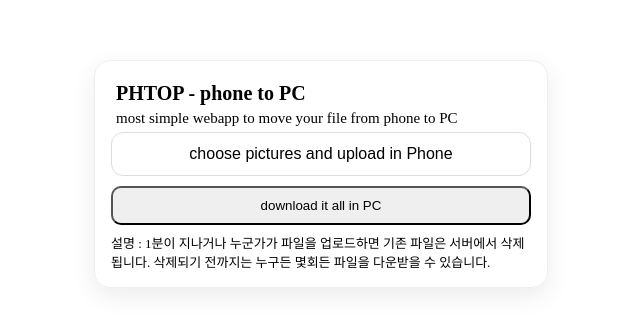
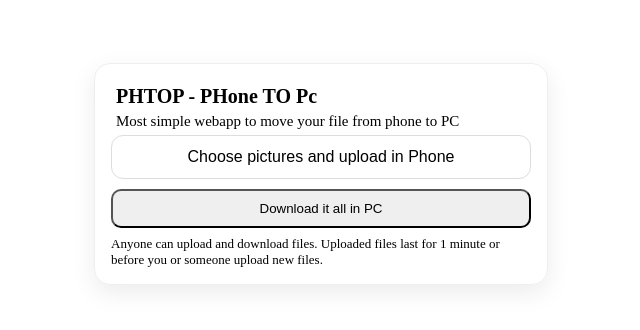
Before and after one commit to youngG124/phToP, a React (Vite) app in the folder phtop-front/: page / in a window 1280 px wide. Shown: the part 250-580 px from the top of the page, without its empty margins (319-959 px from the left). Built offline with nearby package versions, Linux system fonts and the light colour scheme.

Commit message:
20장 제한

```diff
--- a/phtop-front/src/App.tsx
+++ b/phtop-front/src/App.tsx
@@ -58,8 +58,15 @@ export default function App() {
 
   const onChange = async (e: React.ChangeEvent<HTMLInputElement>) => {
     await clearAll();
-    const files = Array.from(e.target.files ?? []);
+    let files = Array.from(e.target.files ?? []);
     if (!files.length) return;
+
+    // 👉 20장 제한
+    if (files.length > 20) {
+      alert(`You can upload 20 images maximum. (currently ${files.length} images selected)`);
+      files = files.slice(0, 20); // 20장까지만 유지
+    }
+
     setBusy(true);
     setUploadMessage("업로드 중… (동시 3개)");
     const results = await uploadMany(files, 3, setUploadMessage);
@@ -116,8 +123,8 @@ export default function App() {
         padding: 16,
         boxShadow: "0 8px 24px rgba(0,0,0,0.08)"
       }}>
-        <h1 style={{ margin: 5, fontSize: 20, fontWeight: 700 }}>PHTOP - phone to PC</h1>
-        <h2 style={{ margin: 5, fontSize: 15, fontWeight: 500 }}>most simple webapp to move your file from phone to PC</h2>
+        <h1 style={{ margin: 5, fontSize: 20, fontWeight: 700 }}>PHTOP - PHone TO Pc</h1>
+        <h2 style={{ margin: 5, fontSize: 15, fontWeight: 500 }}>Most simple webapp to move your file from phone to PC</h2>
 
         <input
           ref={inputRef}
@@ -136,18 +143,19 @@ export default function App() {
             cursor: busy ? "default" : "pointer", fontSize: 16
           }}
         >
-          {busy ? "업로드 중…" : "choose pictures and upload in Phone"}
+          {busy ? "업로드 중…" : "Choose pictures and upload in Phone"}
         </button>
 
         <div style={{ marginTop: 10, fontSize: 13, color: "#444" }}>{uploadMessage}</div>
 
         <button onClick={() => downloadAllIndividually(setDownloadMessage)} style={{ width: "100%", padding: 10, borderRadius: 10 }}>
-          download it all in PC
+          Download it all in PC
         </button>
         <div style={{marginTop: 8, fontSize: 13 }}>{downloadMessage}</div>
 
         <div style={{marginTop: 8, fontSize: 13 }}>
-          설명 : 1분이 지나거나 누군가가 파일을 업로드하면 기존 파일은 서버에서 삭제됩니다. 삭제되기 전까지는 누구든 몇회든 파일을 다운받을 수 있습니다.
+          Anyone can upload and download files.
+          Uploaded files last for 1 minute or before you or someone upload new files.
         </div>
       </div>
     </div>
```
